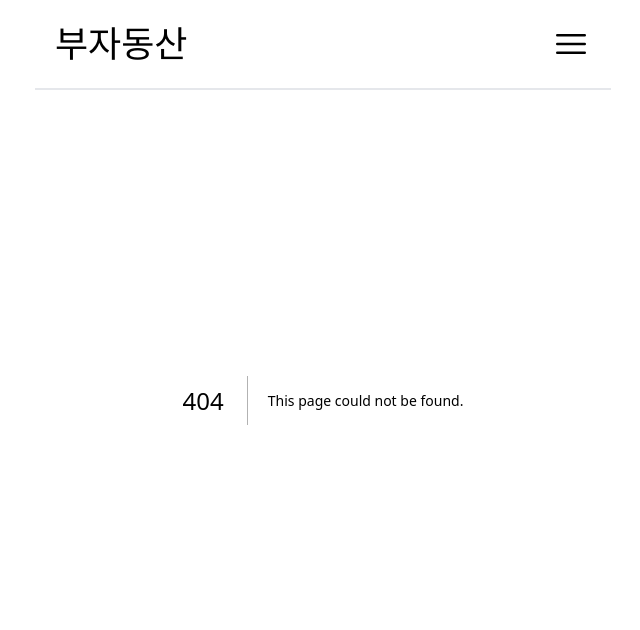
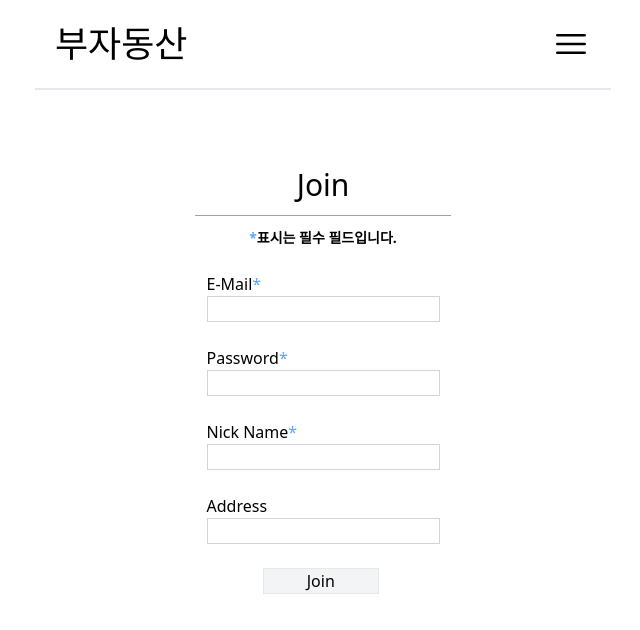
Before and after one commit to endyd9/BooJaDongSan, a Next.js app: page /join in a window 1280 px wide. Before the commit this address had no page. Shown: the top 630 px of the page, without its empty margins (317-957 px from the left). Built offline with nearby package versions, Linux system fonts and the light colour scheme.

Commit message:
회원가입, 로그인, 검색 레이아웃

```diff
--- /dev/null
+++ b/app/join/page.tsx
@@ -0,0 +1,84 @@
+"use client";
+
+import { useForm } from "react-hook-form";
+
+interface JoinForm {
+  email: string;
+  pass: string;
+  nick: string;
+  addr?: string;
+}
+
+export default function Join() {
+  const { register, handleSubmit } = useForm<JoinForm>();
+
+  const onSubmit = (joinForm: JoinForm) => {
+    //회원가입 요청 보낼 함수임
+    console.log(joinForm);
+  };
+  return (
+    <div className="h-screen flex flex-col items-center justify-center pb-10">
+      <h1 className="mx-10 text-3xl bg-white font-extralight">Join</h1>
+      <hr className="mt-3 w-64 border-gray-400" />
+      <p className=" before:content-['*'] before:text-blue-400 mt-3 text-sm font-bold">
+        표시는 필수 필드입니다.
+      </p>
+      <br />
+
+      <form className="grid" onSubmit={handleSubmit(onSubmit)}>
+        <label
+          className="after:content-['*'] after:text-blue-400"
+          htmlFor="email"
+        >
+          E-Mail
+        </label>
+        <input
+          className="border border-gray-300"
+          type="email"
+          id="email"
+          {...register("email", { required: true })}
+        />
+        <br />
+        <label
+          className="after:content-['*'] after:text-blue-400"
+          htmlFor="pass"
+        >
+          Password
+        </label>
+        <input
+          className="border border-gray-300"
+          type="password"
+          id="pass"
+          {...register("pass", { required: true })}
+        />
+        <br />
+        <label
+          className="after:content-['*'] after:text-blue-400"
+          htmlFor="nick"
+        >
+          Nick Name
+        </label>
+        <input
+          className="border border-gray-300"
+          type="text"
+          id="nick"
+          {...register("nick", { required: true })}
+        />
+        <br />
+        <label htmlFor="addr">Address</label>
+        <input
+          className="border border-gray-300"
+          type="text"
+          id="addr"
+          {...register("addr")}
+        />
+        <br />
+        <input
+          className="w-1/2 mx-14 bg-gray-100 hover:cursor-pointer hover:shadow-md hover:bg-gray-300 border"
+          type="submit"
+          value="Join"
+        />
+      </form>
+    </div>
+  );
+}
--- /dev/null
+++ b/app/login/page.tsx
@@ -0,0 +1,46 @@
+"use client";
+
+import { useForm } from "react-hook-form";
+
+interface LoginForm {
+  email: string;
+  pass: string;
+}
+
+export default function Login() {
+  const { register, handleSubmit } = useForm<LoginForm>();
+
+  const onSubmit = (loginForm: LoginForm) => {
+    //로그인 요청 보낼 함수임
+  };
+  return (
+    <div className="h-screen flex flex-col items-center justify-center pb-10">
+      <h1 className="mx-10 text-3xl bg-white font-extralight">Login</h1>
+      <hr className="mt-3 w-64 border-gray-400" />
+      <br />
+      <form className="grid" onSubmit={handleSubmit(onSubmit)}>
+        <label htmlFor="email">E-Mail</label>
+        <input
+          className="border border-gray-300"
+          type="email"
+          id="email"
+          {...register("email", { required: true })}
+        />
+        <br />
+        <label htmlFor="pass">Password</label>
+        <input
+          className="border border-gray-300"
+          type="password"
+          id="pass"
+          {...register("pass", { required: true })}
+        />
+        <br />
+        <input
+          className="w-1/2 mx-14 bg-gray-100 hover:cursor-pointer hover:shadow-md hover:bg-gray-300 border"
+          type="submit"
+          value="Login"
+        />
+      </form>
+    </div>
+  );
+}
--- /dev/null
+++ b/app/search/page.tsx
@@ -0,0 +1,89 @@
+"use client";
+
+import { useState } from "react";
+import { useForm } from "react-hook-form";
+
+interface SearchForm {
+  keyword: string;
+}
+
+export default function Search() {
+  const [placeholde, setPlaceholder] = useState("검색어를 입력하세요.");
+  const { register, handleSubmit } = useForm<SearchForm>();
+
+  const onSearch = (searchForm: SearchForm) => {
+    if (searchForm.keyword === "") return alert("검색어를 입력하세요.");
+    setPlaceholder(searchForm.keyword);
+  };
+
+  const onSubmenuClick: any = (event: React.ChangeEvent<HTMLElement>): void => {
+    const smenus = document.getElementById("smenus") as HTMLElement;
+    const smenuList = smenus.querySelectorAll("div") as NodeListOf<Element>;
+    smenuList.forEach((smenu) => {
+      smenu.classList.remove("bg-gray-400");
+    });
+    event.target.classList.add("bg-gray-400");
+    setPlaceholder(`${event.target?.innerText}(으)로 검색하기`);
+  };
+  return (
+    <div className="h-screen pt-28">
+      <h1 className="text-3xl ml-5 font-extralight">Search</h1>
+      <hr className="border-gray-300 mt-5 w-[95%] ml-3" />
+      <br />
+      <div
+        id="smenus"
+        onClick={onSubmenuClick}
+        className="grid grid-rows-2 grid-cols-3 w-[80%] h-24 ml-10"
+      >
+        <div className="flex items-center justify-center  border-2 border-gray-200">
+          아파트 명
+        </div>
+        <div className="flex items-center justify-center border-2 border-gray-200">
+          시,군,구
+        </div>
+        <div className="flex items-center justify-center border-2 border-gray-200">
+          평 형
+        </div>
+        <div className="flex items-center justify-center border-2 border-t-1 border-gray-200">
+          거래액
+        </div>
+        <div className="flex items-center justify-center border-2 border-t-1 border-gray-200">
+          거래일자
+        </div>
+        <div className="flex items-center justify-center border-2 border-t-1 border-gray-200">
+          건축년도
+        </div>
+      </div>
+      <hr className="border-gray-300 mt-5 w-[95%] ml-3" />
+      <br />
+      <form onSubmit={handleSubmit(onSearch)} className="flex justify-center">
+        <input
+          className="border-2 w-[90%] h-10 pl-2 placeholder:font-mono"
+          type="text"
+          id="keyword"
+          placeholder={placeholde}
+          {...register("keyword")}
+        />
+        <button className="flex items-center justify-center absolute right-[1.5rem] hover:bg-gray-200 w-10 h-10 rounded-full">
+          <svg
+            xmlns="http://www.w3.org/2000/svg"
+            fill="none"
+            viewBox="0 0 24 24"
+            strokeWidth={1.5}
+            stroke="currentColor"
+            className="w-6 h-6"
+          >
+            <path
+              strokeLinecap="round"
+              strokeLinejoin="round"
+              d="M21 21l-5.197-5.197m0 0A7.5 7.5 0 105.196 5.196a7.5 7.5 0 0010.607 10.607z"
+            />
+          </svg>
+        </button>
+      </form>
+      <div className="h-1/2 flex justify-center items-center">
+        <h1>검색결과자리</h1>
+      </div>
+    </div>
+  );
+}
--- a/components/header.tsx
+++ b/components/header.tsx
@@ -1,10 +1,8 @@
 "use client";
 
 import Link from "next/link";
-import { useEffect, useState } from "react";
 
 export default function Header() {
-  const [isMenu, setIsMenu] = useState(false);
   const openMenu = () => {
     const menu = document.getElementById("menu") as HTMLElement;
     menu.classList.remove("hidden");
@@ -26,7 +24,9 @@ export default function Header() {
       <div className="w-full flex justify-between">
         {/* 타이틀 */}
         <div className="flex items-center justify-end">
-          <h1 className="text-4xl font-thin">부자동산</h1>
+          <Link onClick={closeMenu} href={"/"}>
+            <h1 className="text-4xl font-thin">부자동산</h1>
+          </Link>
         </div>
         {/* 메뉴 아이콘 */}
         <div
@@ -75,16 +75,16 @@ export default function Header() {
         </div>
 
         <div>
-          <ul className="mt-5 h-screen">
-            <Link href={"//"}>
+          <ul className="mt-5 pl-3 h-screen">
+            <Link onClick={closeMenu} href={"/search"}>
               <li className="text-lg font-extralight">Search</li>
             </Link>
             <div className="absolute w-full bottom-0">
               <div className="py-5 mx-16 flex w-2/5 justify-between">
-                <Link href={"/join"}>
+                <Link onClick={closeMenu} href={"/join"}>
                   <li className="text-lg font-extralight">Join</li>
                 </Link>
-                <Link href={"/login"}>
+                <Link onClick={closeMenu} href={"/login"}>
                   <li className="text-lg font-extralight">Log-in</li>
                 </Link>
               </div>
--- a/package.json
+++ b/package.json
@@ -19,6 +19,7 @@
     "postcss": "8.4.27",
     "react": "18.2.0",
     "react-dom": "18.2.0",
+    "react-hook-form": "^7.45.4",
     "swr": "^2.2.0",
     "tailwindcss": "3.3.3",
     "typescript": "5.1.6",
```
Also changed, not shown: 2 other files (tests, documents, lock files or other folders).
